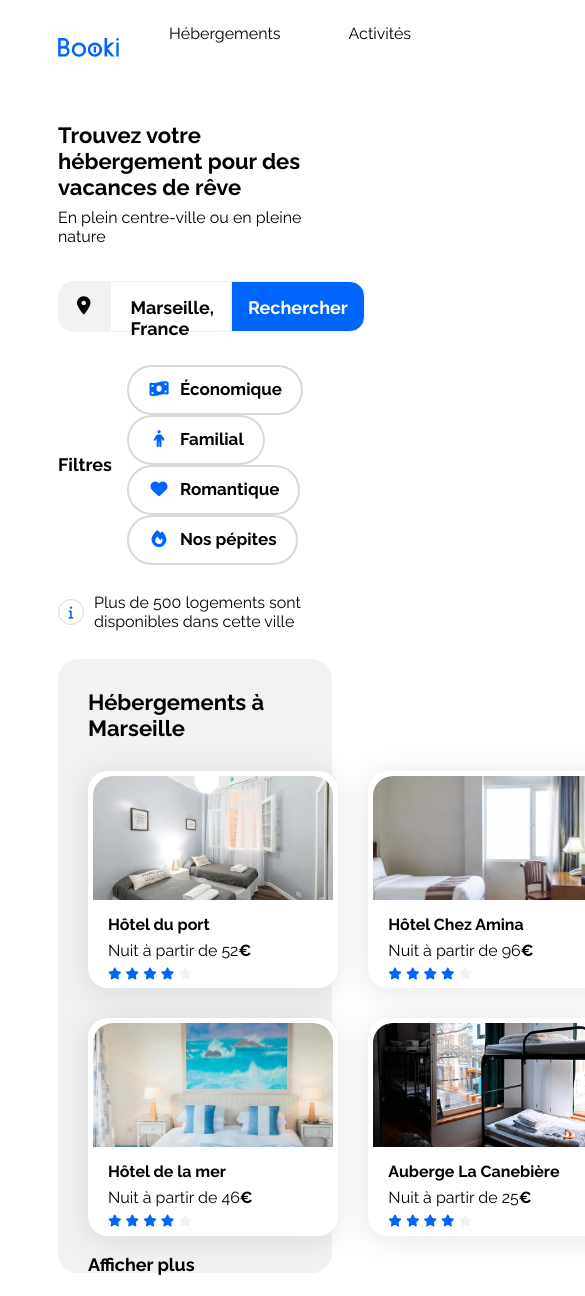
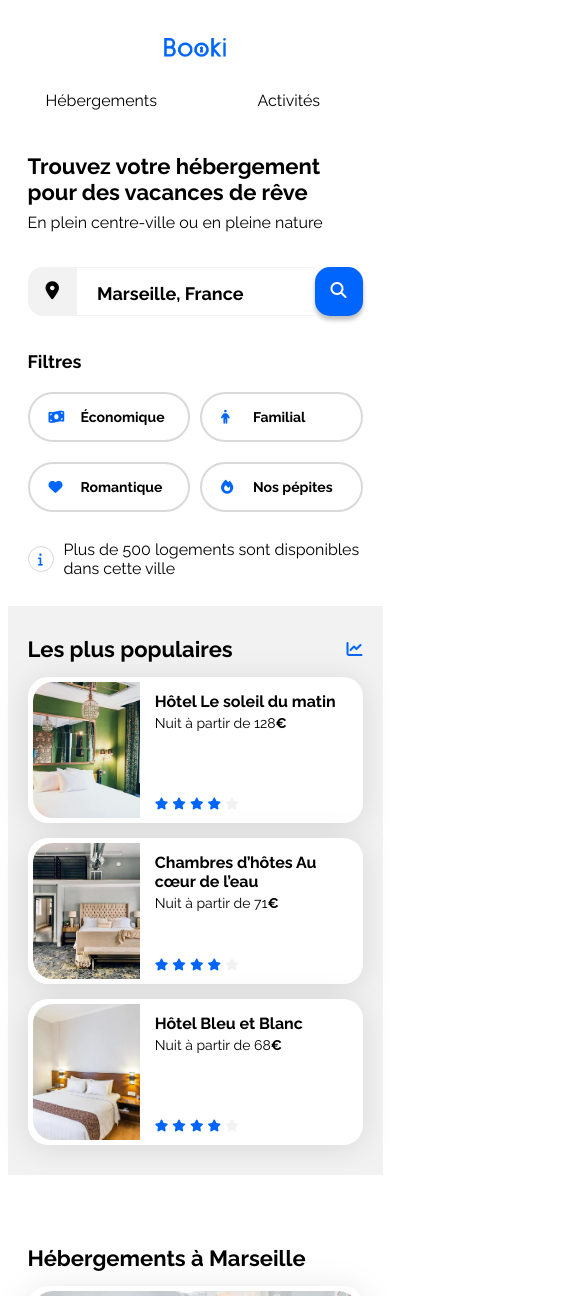
Before and after one commit to Luckywi/Booki, a plain HTML site: page Desktop/booki-master/index.html in a window 390 px wide. Shown: the top 1296 px of the page, 585 px wide, since content can reach past the window. Drawn offline with Linux system fonts and the light colour scheme.

Commit message:
nouvelle version

```diff
--- a/Desktop/booki-master/css/style.css
+++ b/Desktop/booki-master/css/style.css
@@ -133,16 +133,17 @@ header{
     display: flex;
     flex-direction: row;
     height: 49px;
+    width: 377px;
+    border-radius: 15px;
     margin-bottom: 35px;
     margin-top: 35px;
 }
 
 .logo-box{
     width: 50px;
-    height: 49px;
-    border: 1px solid #F2F2F2;
     background-color: #F2F2F2;
     border-radius: 15px 0px 0px 15px;
+
 }
 
 .logo-box i{
@@ -154,9 +155,9 @@ header{
 }
 
 .ville-box{
-    width: 195px;
-    height: 49px;
-    border: 1px solid #F2F2F2;
+    width: 100%;
+    border-top: 1px solid #F2F2F2;
+    border-bottom: 1px solid #F2F2F2;
     background-color: white;
 }
 
@@ -167,11 +168,15 @@ header{
     padding:15px 16px 15px 20px ;
 }
 
+.fa-search{
+    display: none;
+}
+
 
 .rechercher-box{
+    display: block;
     width: 132px;
     height: 49px;
-    border: 1px solid #F2F2F2;
     background-color: #0065FC;
     border-radius: 0px 15px 15px 0px;
 }
@@ -189,8 +194,8 @@ header{
 
 .filter-bar {
     display: flex;
-    align-items: center;
-    margin-bottom: 35px;
+    align-items: baseline;
+    margin-bottom: 25px;
     gap: 15px;
 }
 
@@ -209,7 +214,8 @@ header{
     font-size: 17px;
     font-weight: 700;
     padding: 4px 19px;
-    margin-right:15px;
+    margin-right:10px;
+    margin-bottom: 10px;
 }
 
 .filter-bar button:hover {
@@ -257,7 +263,6 @@ header{
 }
 
 .hebergements-and-populaires section {
-    background-color: var(--main-bg-color);
     border-radius: 20px;
     padding: 30px;
     box-sizing: border-box;
@@ -265,6 +270,7 @@ header{
 
 /****** Hebergements ***********/
 .hebergements {
+    background-color: var(--main-bg-color);
     width: 871px;
     height: 614px;
 }
@@ -316,6 +322,7 @@ header{
 
 /****** Populaires ***********/
 .populaires {
+    background-color: var(--main-bg-color);
     width: 429px;
     height: 614px;
 }
@@ -375,24 +382,31 @@ header{
  }
 
  .img-card img{
+    display: block;
      width: 297.5px;
      height: 380px;
+     object-fit: cover;
      border-top-left-radius: 20px;
      border-top-right-radius: 20px;
  }
 
  .img-card-txt{
-     display: flex;
-     flex-direction: row;
-     padding-left: 19px;
-     padding-right: 19px;
+    display:table;
+    height: 59px;
+ }
+
+ .activites .card-title{
+    display:table-cell ;
+    vertical-align: middle;
+    padding-left: 19px;
+
  }
 
  .img-card{
      background-color: white;
      border-radius: 20px;
      filter: drop-shadow(0px 3px 15px rgba(0, 0, 0, 0.1));
-     width: min-content;
+
  }
 
  /****** Footer ***********/
@@ -434,6 +448,9 @@ footer{
 /****** Media queries ***********/
 /* Medium devices (tablets, less/equal than 1024px) */
 @media (max-width: 1024px) {
+
+
+
     .hebergements-and-populaires {
         flex-direction: column;
     }
@@ -442,8 +459,29 @@ footer{
         width: 100%;
     }
 
+    .hebergements-cards img{
+       width: 100%;
+    }
+
+    .hebergements-cards{
+        width: 100%;
+    }
+
+
+    .hebergements-cards a{
+        width: 33%;
+    }
+
+    .hebergements-cards .card-title{
+        font-size: clamp(10px, 1.5vw, 14px);
+    }
+    .hebergements-cards .card-subtitle{
+        font-size: clamp(9px, 1.3vw, 13px);
+    }
+
     .populaires {
         width: 100%;
+        height: fit-content;
         margin-top: 50px;
     }
 
@@ -458,15 +496,278 @@ footer{
     }
 
     .populaires-cards .card-title {
-        font-size: 14px;
+        font-size: clamp(10px, 1.5vw, 14px);
     }
 
     .populaires-cards .card-subtitle {
-        font-size: 13px;
+        font-size: clamp(9px, 1.3vw, 13px);
+    }
+
+    .activites{
+        max-width: 100%;
+        margin: 22px;
+        margin-bottom: 65px;
+        margin-top: 65px;
+    }
+
+    .activites-card{
+        flex-wrap: wrap;
+    }
+
+    .img-card{
+       width:193.5px;
+    }
+
+    .img-card img{
+        width: 100%;
+        height: 200px;
+        object-fit: cover;
+    }
+
+    .img-card-txt{
+        height: 70px;
+    }
+
+    footer{
+        width: 100%;
+    }
+
+    .filter-bar{
+        display: block;
+    }
+
+    .filter-bar p{
+        text-align: left;
+        line-height: 21px;
+        margin-bottom: 20px;
+    }
+
+    .filter-bar button {
+        font-size: 16px;
+    }
+
+    .filters{
+        display: flex;
+        flex-direction: row;
+        flex-wrap: wrap;
     }
 }
 
 /* Small devices (phones, less than 768px) */
 @media (max-width: 767.98px) {
-    /* ... */
+    .main-container{
+        width: 375px;
+        padding: 0;
+    }
+
+
+    /****** Header ***********/
+    header{
+        display: flex;
+        flex-direction: column;
+        align-items: center;
+        height: 115px;
+        margin-bottom: 30px;
+        padding-left: 20px;
+        padding-right: 20px;
+    }
+
+    .headline{
+        padding-left: 20px;
+        padding-right: 20px;
+    }
+
+    .logo img{
+        width: 61.09px;
+        height: 19px;
+        padding: 30px;
+        margin-bottom: 0%;
+    }
+
+    .navbar{
+        width: 375px;
+        padding: 0%;
+        gap: 0px;
+    }
+
+    .navbar a{
+        display: flex;
+        justify-content: center;
+        width: 50%;
+    }
+
+    .navbar a::before{
+        bottom: -17px;
+    }
+
+    /****** Body Search-bar ***********/
+
+    .search-bar{
+        padding-right: 20px;
+        padding-left: 20px;
+        width: auto;
+    }
+
+
+    .rechercher-box{
+        width: 49px;
+        height: 49px;
+        border-radius: 15px;
+        box-shadow: 0px 4px 4px rgba(0, 0, 0, 0.25);
+    }
+
+    .fa-search{
+        display: block;
+        color: white;
+        padding: 15px 16px 15px 16px;
+    }
+
+    .rechercher-box a{
+        display:none;
+    }
+
+    /****** Body Filter Bar ***********/
+
+    .filter-bar{
+        padding-left: 20px;
+        padding-right: 20px;
+    }
+
+    .infobar{
+        padding-left: 20px;
+        padding-right: 20px;
+    }
+
+    .filters{
+        gap: 10px;
+    }
+
+    .filter-bar button{
+        font-size: 14px;
+        width: 162.5px;
+        margin-right: 0px;
+        margin-bottom: 0px;
+        text-align: unset;
+        display: flex;
+        align-items: center;
+        margin-bottom: 10px ;
+    }
+
+
+    .filters .fa-solid{
+        display: flex;
+        align-items: center;
+    }
+
+
+    /****** Hebergements And Populaires ***********/
+
+    .hebergements-and-populaires{
+        flex-direction: column-reverse;
+    }
+
+    .hebergements-and-populaires section {
+        padding-right: 20px;
+        padding-left: 20px;
+        border-radius: initial;
+    }
+
+
+    /****** Populaires ***********/
+
+    .populaires{
+        margin: 0px;
+        background-color: rgba(242, 242, 242, 1);
+    }
+
+    .populaires-cards{
+        flex-direction: column;
+    }
+
+    .populaires-cards .card {
+        width: 325px;
+        margin-top: 0%;
+        margin-top: 15px;
+    }
+
+
+    .populaires-cards .card-title {
+        font-size: 16px;
+    }
+
+    .populaires-cards .card-subtitle {
+        font-size: 14px;
+    }
+
+    /****** Hebergements ***********/
+
+    section .hebergements{
+        padding-left: 20px;
+        padding-right: 20px;
+    }
+
+    .hebergements {
+        background-color: white;
+        width: max-content;
+        height: fit-content;
+    }
+
+    .hebergements .section-title{
+        margin-bottom: 15px;
+    }
+
+    .hebergements-cards{
+        display: flex;
+        flex-direction: column;
+        gap: 15px;
+        margin-bottom: 15px;
+    }
+
+    .hebergements-cards .card {
+        width: 325px;
+        margin-top: 0%;
+    }
+
+    .hebergements-cards .card-title{
+        font-size: 16px;
+    }
+
+    .hebergements-cards .card-subtitle{
+        font-size: 14px;
+    }
+
+    /****** Activtés ***********/
+
+    .activites{
+        margin: 0;
+        padding: 30px;
+    }
+
+   .img-card{
+    width: 315px;
+   }
+
+   .img-card img{
+    width: 100%;
+    height: 141px;
+    object-fit: cover;
+
+   }
+
+   .img-card-txt{
+    height: 59px;
+   }
+
+   /****** Footer ***********/
+
+   footer{
+    flex-direction: column;
+    width: 100%;
+   }
+
+   .footer-section{
+    width: max-content;
+    padding: 30px;
+   }
+
 }
--- a/Desktop/booki-master/index.html
+++ b/Desktop/booki-master/index.html
@@ -28,14 +28,14 @@
             </nav>
         </header>
         <main>
-            <div>
+            <div class="headline">
                 <p class="headline-titre">Trouvez votre hébergement pour des vacances de rêve</p>
                 <p class="headline-sous-titre">En plein centre-ville ou en pleine nature</p>
             </div>
             <div class="search-bar">
                 <div class="logo-box"><i class="fa-location-dot fa-solid"></i></div>
                 <div class="ville-box"><a>Marseille, France</a></div>
-                <div class="rechercher-box"><a>Rechercher</a></div>
+                <div class="rechercher-box"><a>Rechercher</a><i class="fa-search fa-solid"></i></div>
             </div>
             <div class="filter-bar">
                 <p>Filtres</p>
@@ -173,7 +173,7 @@
                         </article>
                         </a>
                     </div>
-                    <div class="hebergements-cards">
+
                         <a href="">
                             <p class="afficher-plus">Afficher plus</p>
                         </a>
```
